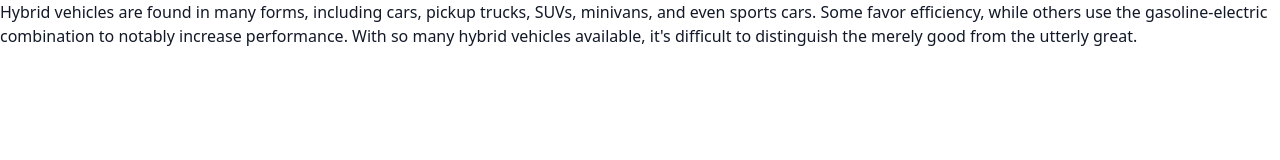
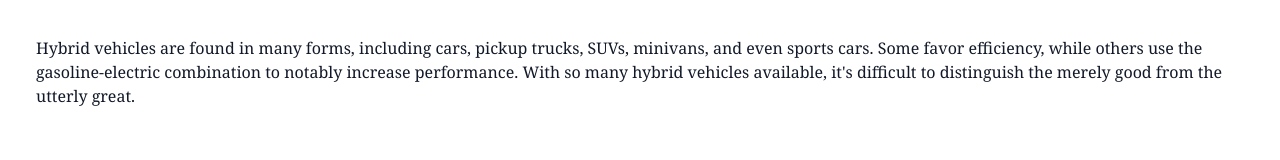
Before and after one commit to MANIZABAYO-Elie/18-09-tailwindcss, a website: page public/index.html in a window 1280 px wide. Drawn offline with Linux system fonts and the light colour scheme.

Commit message:
file committed

```diff
--- a/public/index.html
+++ b/public/index.html
@@ -7,7 +7,7 @@
     <title>learning Tailwind css</title>
 </head>
 <body class="flex justify-center  items-center">
-     <div class=" flex justify-center h-64 w-64 sm:h-20 w-32 lg:h-32 w-auto text-gray-900"  >
+     <div class=" flex justify-center h-64 w-64 sm:h-20 w-32 lg:h-32 w-auto text-gray-900 font-serif pt-9 pr-9 pl-9">
         Hybrid vehicles are found in many forms, including cars,
         pickup trucks, SUVs, minivans, and even sports cars.
         Some favor efficiency, while others use the gasoline-electric
```
Also changed, not shown: public/style.css.
